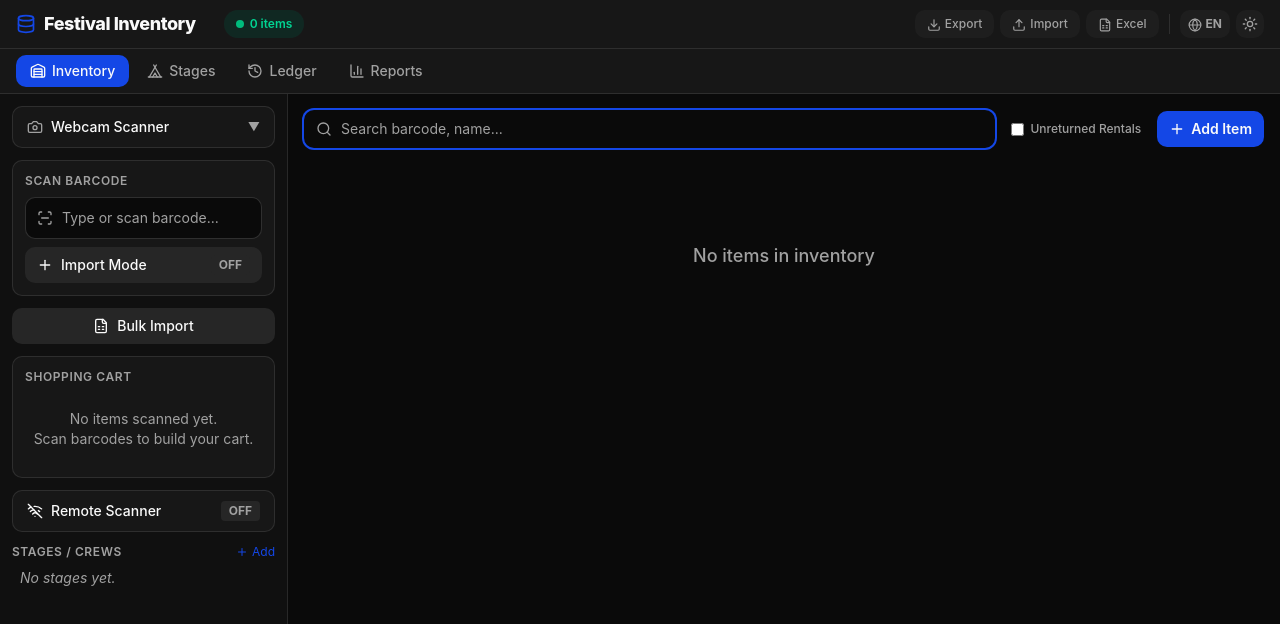
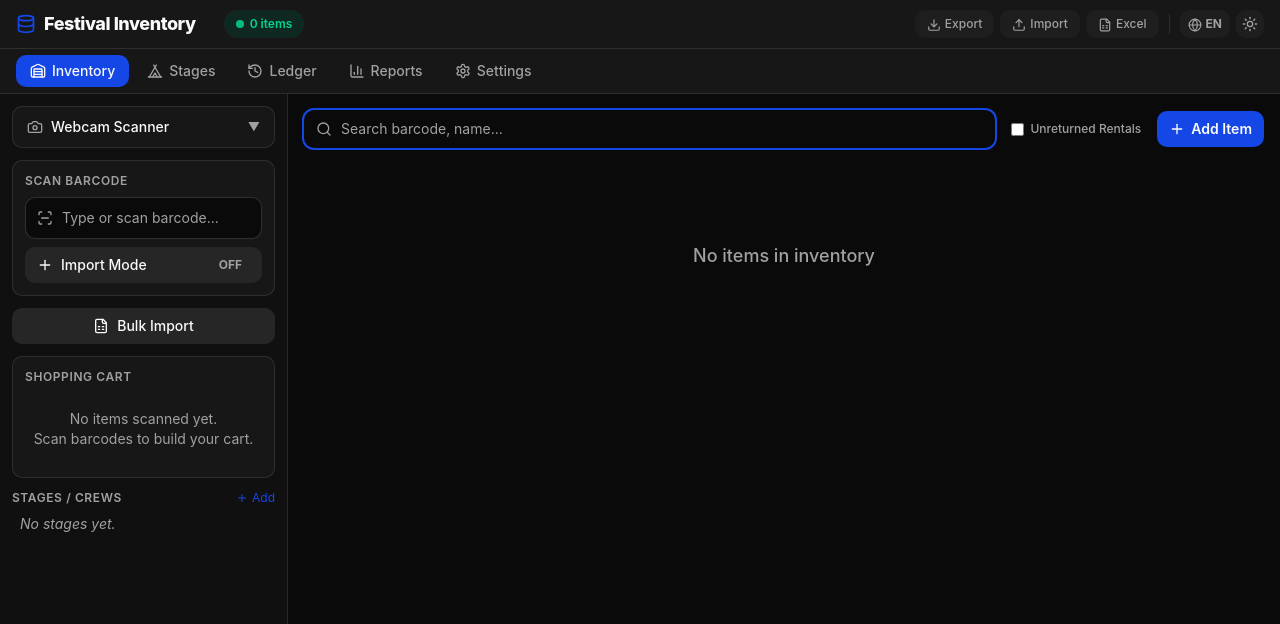
Before and after one commit to FynnK/FestivalInventory, a React (Vite) app: page / in a window 1280 px wide. Shown: the top 624 px of the page. Built offline with nearby package versions, Linux system fonts and the light colour scheme.

Commit message:
Restructure nav: add Settings tab with remote scanner, seed & clear DB; remove sidebar collapsible settings panel; remove seed/clear from Reports

```diff
--- a/src/App.tsx
+++ b/src/App.tsx
@@ -3,7 +3,7 @@ import {
   ScanLine, Plus, AlertTriangle,
   Download, Upload, Tent, Warehouse,
   BarChart3, History, Trash2, FileSpreadsheet,
-  Smartphone, Maximize2, Minimize2,
+  Smartphone, Maximize2, Minimize2, Settings, Database,
 } from 'lucide-react'
 import * as XLSX from 'xlsx'
 import {
@@ -42,7 +42,7 @@ interface ToastState {
   type: ToastType
 }
 
-type View = 'inventory' | 'stages' | 'transactions' | 'reports'
+type View = 'inventory' | 'stages' | 'transactions' | 'reports' | 'settings'
 
 interface CartEntry {
   item: Item
@@ -574,12 +574,13 @@ export default function App() {
         onToggleDark={() => setDarkMode(d => !d)}
       />
 
-      <div className="flex items-center gap-1 px-4 py-1.5 border-b border-border bg-card">
+      <div className="flex flex-wrap items-center gap-1 px-4 py-1.5 border-b border-border bg-card">
         {[
           { id: 'inventory' as const, label: t('tab_inventory'), icon: Warehouse },
           { id: 'stages' as const, label: t('tab_stages'), icon: Tent },
           { id: 'transactions' as const, label: t('tab_ledger'), icon: History },
           { id: 'reports' as const, label: t('tab_reports'), icon: BarChart3 },
+          { id: 'settings' as const, label: t('sidebar_settings_heading'), icon: Settings },
         ].map(tab => (
           <button
             key={tab.id}
@@ -618,12 +619,6 @@ export default function App() {
               <FileSpreadsheet size={16} /> {t('sidebar_bulk_import_button')}
             </button>
             <ScannedItemPanel cart={cart} onUpdateQty={handleUpdateCartQty} onAddQty={handleAddQty} onRemove={handleRemoveFromCart} onClearCart={handleClearCart} onCheckout={handleCheckout} stageName={activeStage?.name} />
-            <RemoteScannerPanel
-              status={peerSync.state.status}
-              peerId={peerSync.state.peerId}
-              onStart={handleStartRemoteScanner}
-              onStop={peerSync.stopHosting}
-            />
             <CrewSelector stages={stages} activeStageId={activeStageId} onSelect={setActiveStageId} onAdd={handleAddStage} onDelete={handleDeleteStage} />
           </aside>
           <main className="flex-1 p-4 overflow-hidden">
@@ -699,7 +694,6 @@ export default function App() {
               <h3 className="text-sm font-semibold text-muted-foreground uppercase tracking-wider mb-3">{t('reports_import_heading')}</h3>
               <div className="space-y-2">
                 <button onClick={handleImportJson} className="w-full flex items-center gap-2 px-4 py-2.5 rounded-lg bg-card border border-input text-foreground font-medium text-sm hover:bg-accent transition-colors"><Upload size={16} /> {t('reports_import_json_button')}</button>
-                <button onClick={() => setSeedConfirm(true)} className="w-full flex items-center gap-2 px-4 py-2.5 rounded-lg bg-card border border-input text-foreground font-medium text-sm hover:bg-accent transition-colors"><Plus size={16} /> {t('reports_load_sample_data_button')}</button>
               </div>
             </div>
             {burnRateData.length > 0 && (
@@ -718,10 +712,30 @@ export default function App() {
                 </div>
               </div>
             )}
+          </div>
+        </div>
+      )}
+
+      {view === 'settings' && (
+        <div className="flex-1 overflow-y-auto p-6">
+          <h2 className="text-xl font-bold mb-4">{t('sidebar_settings_heading')}</h2>
+          <div className="grid grid-cols-1 md:grid-cols-2 gap-4 max-w-4xl">
+            <div className="bg-card border border-border rounded-xl p-5">
+              <h3 className="text-sm font-semibold text-muted-foreground uppercase tracking-wider mb-3">{t('remote_scanner_heading')}</h3>
+              <RemoteScannerPanel
+                status={peerSync.state.status}
+                peerId={peerSync.state.peerId}
+                onStart={handleStartRemoteScanner}
+                onStop={peerSync.stopHosting}
+              />
+            </div>
             <div className="bg-card border border-destructive/30 rounded-xl p-5 md:col-span-2">
               <h3 className="text-sm font-semibold text-destructive uppercase tracking-wider mb-3">{t('reports_danger_zone_heading')}</h3>
               <p className="text-sm text-muted-foreground mb-3">{t('reports_danger_zone_description')}</p>
-              <button onClick={() => setClearDbConfirm(true)} className="flex items-center gap-2 px-4 py-2.5 rounded-lg bg-destructive/10 text-destructive border border-destructive/30 font-medium text-sm hover:bg-destructive/20 transition-colors"><Trash2 size={16} /> {t('reports_clear_database_button')}</button>
+              <div className="flex flex-wrap gap-2">
+                <button onClick={() => setSeedConfirm(true)} className="flex items-center gap-2 px-4 py-2.5 rounded-lg bg-card border border-input text-foreground font-medium text-sm hover:bg-accent transition-colors"><Database size={16} /> {t('reports_load_sample_data_button')}</button>
+                <button onClick={() => setClearDbConfirm(true)} className="flex items-center gap-2 px-4 py-2.5 rounded-lg bg-destructive/10 text-destructive border border-destructive/30 font-medium text-sm hover:bg-destructive/20 transition-colors"><Trash2 size={16} /> {t('reports_clear_database_button')}</button>
+              </div>
             </div>
           </div>
         </div>
--- a/src/i18n/de.ts
+++ b/src/i18n/de.ts
@@ -15,6 +15,7 @@ export const de: Record<string, string> = {
   sidebar_import_mode_on: 'AN',
   sidebar_import_mode_off: 'AUS',
   sidebar_import_mode_hint: 'Scannen fügt Artikel zum Bestand hinzu. Unbekannte Barcodes öffnen das Hinzufügen-Formular.',
+  sidebar_settings_heading: 'Einstellungen',
   sidebar_bulk_import_button: 'Stapelimport',
 
   // Toast messages
--- a/src/i18n/en.ts
+++ b/src/i18n/en.ts
@@ -15,6 +15,7 @@ export const en: Record<string, string> = {
   sidebar_import_mode_on: 'ON',
   sidebar_import_mode_off: 'OFF',
   sidebar_import_mode_hint: 'Scanning adds consumables to stock. Rental items trigger return from stage.',
+  sidebar_settings_heading: 'Settings',
   sidebar_bulk_import_button: 'Bulk Import',
 
   // Toast messages
```
